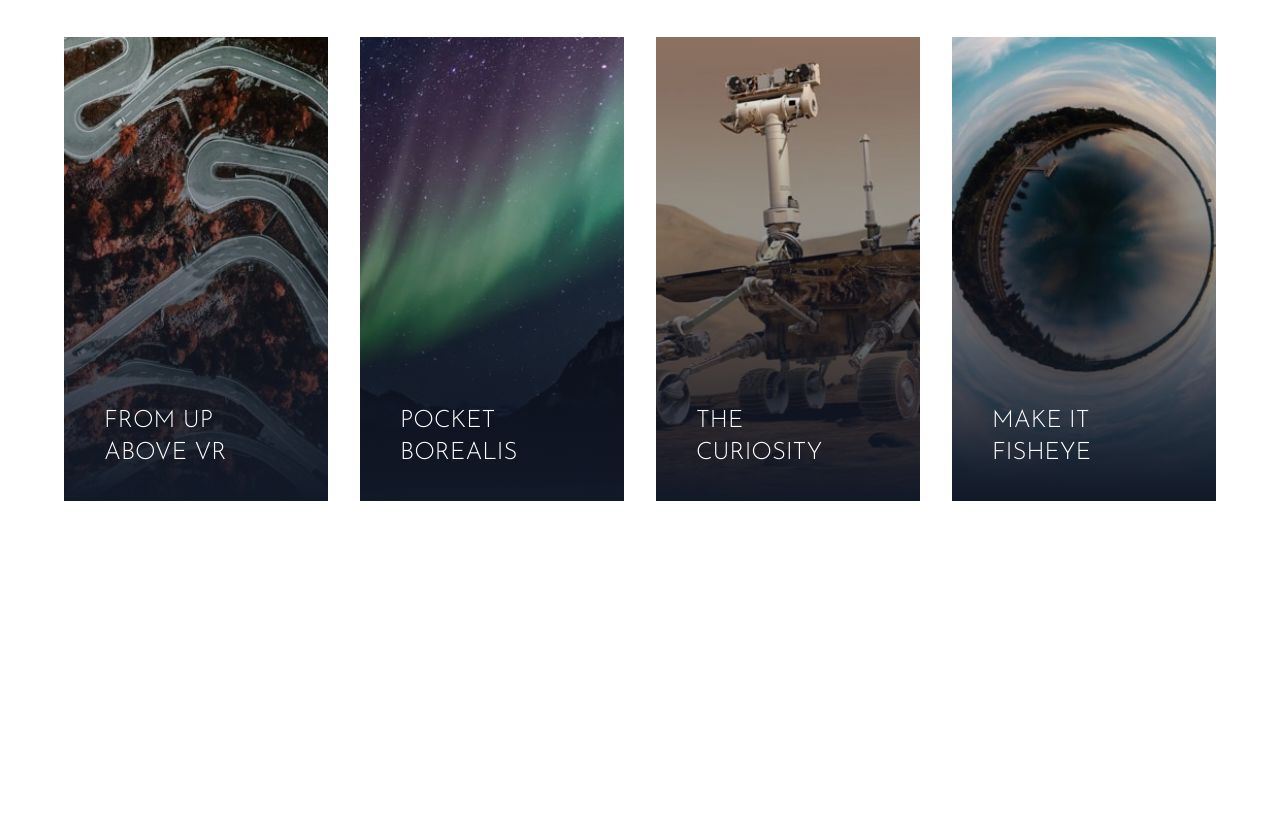
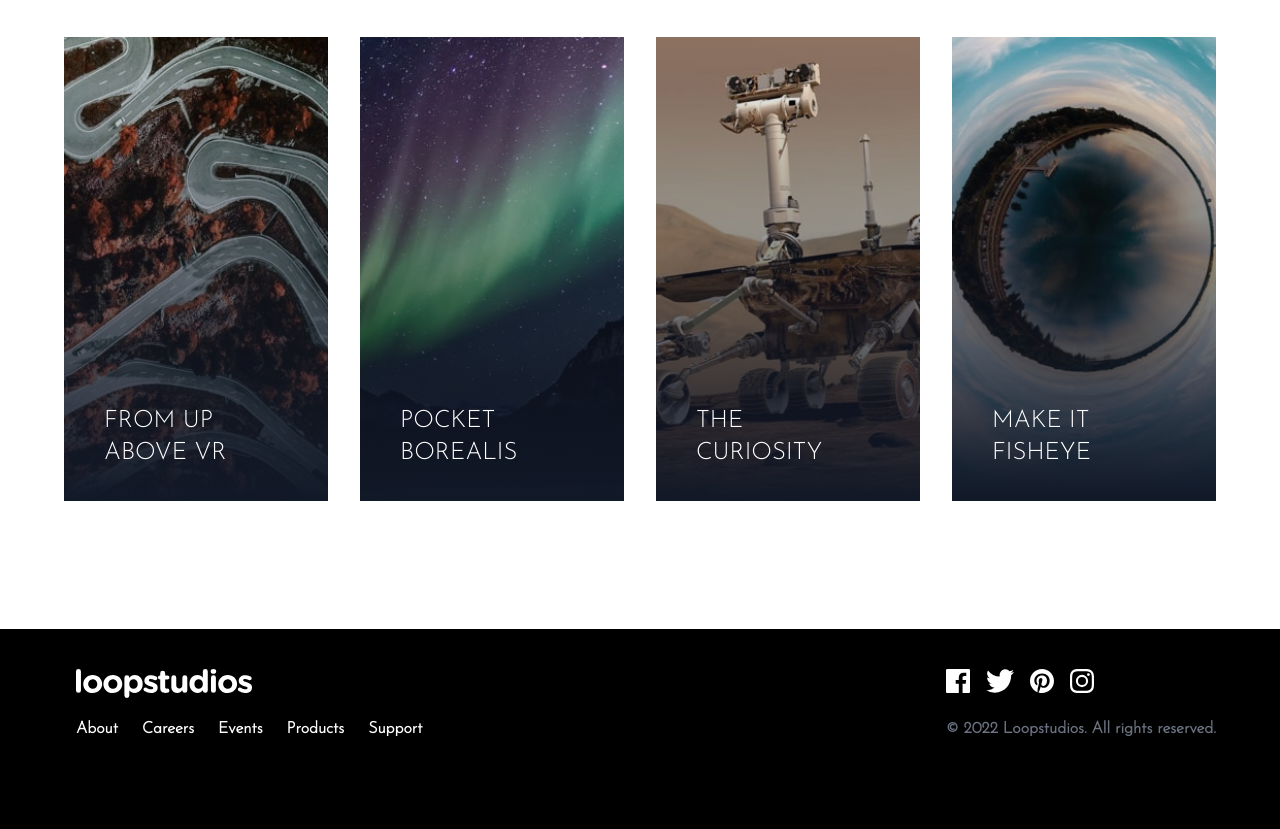
Before and after one commit to ahmetcankaratas/loopstudios, a website: page index.html in a window 1280 px wide. Shown: the part 2007-2836 px from the top of the page. Before the commit the page ends 2636 px from the top, so only its background shows below. Drawn offline with Linux system fonts and the light colour scheme.

Commit message:
add footer

```diff
--- a/index.html
+++ b/index.html
@@ -280,6 +280,129 @@
         </div>
       </div>
     </section>
+
+    <footer class="bg-black">
+      <!-- Container -->
+      <div class="container max-w-6xl py-10 mx-auto">
+        <!-- Footer Flex Container -->
+        <div
+          class="flex flex-col items-center mb-8 space-y-6 md:flex-row md:space-y-0 md:justify-between md:items-start"
+        >
+          <!-- Nav -->
+          <div
+            class="flex flex-col items-center space-y-8 md:items-start md:space-y-4"
+          >
+            <!-- Logo -->
+            <div class="h-8">
+              <img src="./assets/images/logo.svg" alt="" class="w-44 md:ml-3" />
+            </div>
+            <!-- Menu -->
+            <div
+              class="flex flex-col items-center space-y-4 font-bold text-white md:flex-row md:space-y-0 md:space-x-6 md:ml-3"
+            >
+              <!-- Item 1 -->
+              <div class="h-10 group">
+                <a href="#">About</a>
+                <div
+                  class="mx-2 group-hover:border-b group-hover:border-blue-50"
+                ></div>
+              </div>
+
+              <!-- Item 2 -->
+              <div class="h-10 group">
+                <a href="#">Careers</a>
+                <div
+                  class="mx-2 group-hover:border-b group-hover:border-blue-50"
+                ></div>
+              </div>
+
+              <!-- Item 3 -->
+              <div class="h-10 group">
+                <a href="#">Events</a>
+                <div
+                  class="mx-2 group-hover:border-b group-hover:border-blue-50"
+                ></div>
+              </div>
+
+              <!-- Item 4 -->
+              <div class="h-10 group">
+                <a href="#">Products</a>
+                <div
+                  class="mx-2 group-hover:border-b group-hover:border-blue-50"
+                ></div>
+              </div>
+
+              <!-- Item 5 -->
+              <div class="h-10 group">
+                <a href="#">Support</a>
+                <div
+                  class="mx-2 group-hover:border-b group-hover:border-blue-50"
+                ></div>
+              </div>
+            </div>
+          </div>
+          <!-- Social -->
+
+          <div
+            class="flex flex-col items-start justify-between space-y-4 text-gray-500"
+          >
+            <!-- Icons -->
+            <div
+              class="flex items-center mx-auto justify-center space-x-4 md:justify-end md:mx-0"
+            >
+              <!-- Icon 1 -->
+              <div class="h-8 group">
+                <a href="#">
+                  <img
+                    src="./assets/images/icon-facebook.svg"
+                    alt=""
+                    class="h-6"
+                  />
+                </a>
+              </div>
+
+              <!-- Icon 2 -->
+              <div class="h-8 group">
+                <a href="#">
+                  <img
+                    src="./assets/images/icon-twitter.svg"
+                    alt=""
+                    class="h-6"
+                  />
+                </a>
+              </div>
+
+              <!-- Icon 3 -->
+              <div class="h-8 group">
+                <a href="#">
+                  <img
+                    src="./assets/images/icon-pinterest.svg"
+                    alt=""
+                    class="h-6"
+                  />
+                </a>
+              </div>
+
+              <!-- Icon 4 -->
+              <div class="h-8 group">
+                <a href="#">
+                  <img
+                    src="./assets/images/icon-instagram.svg"
+                    alt=""
+                    class="h-6"
+                  />
+                </a>
+              </div>
+            </div>
+
+            <!-- Copy -->
+            <div class="font-bold">
+              <p>© 2022 Loopstudios. All rights reserved.</p>
+            </div>
+          </div>
+        </div>
+      </div>
+    </footer>
     <!--
 
 
@@ -291,13 +414,9 @@
 
 
 
-    About
-    Careers
-    Events
-    Products
-    Support
 
-    © 2021 Loopstudios. All rights reserved.
+
+
 
     <div class="attribution">
       Challenge by <a href="https://www.frontendmentor.io?ref=challenge" target="_blank">Frontend Mentor</a>.
```
Also changed, not shown: styles/main.css, 1 other file.
